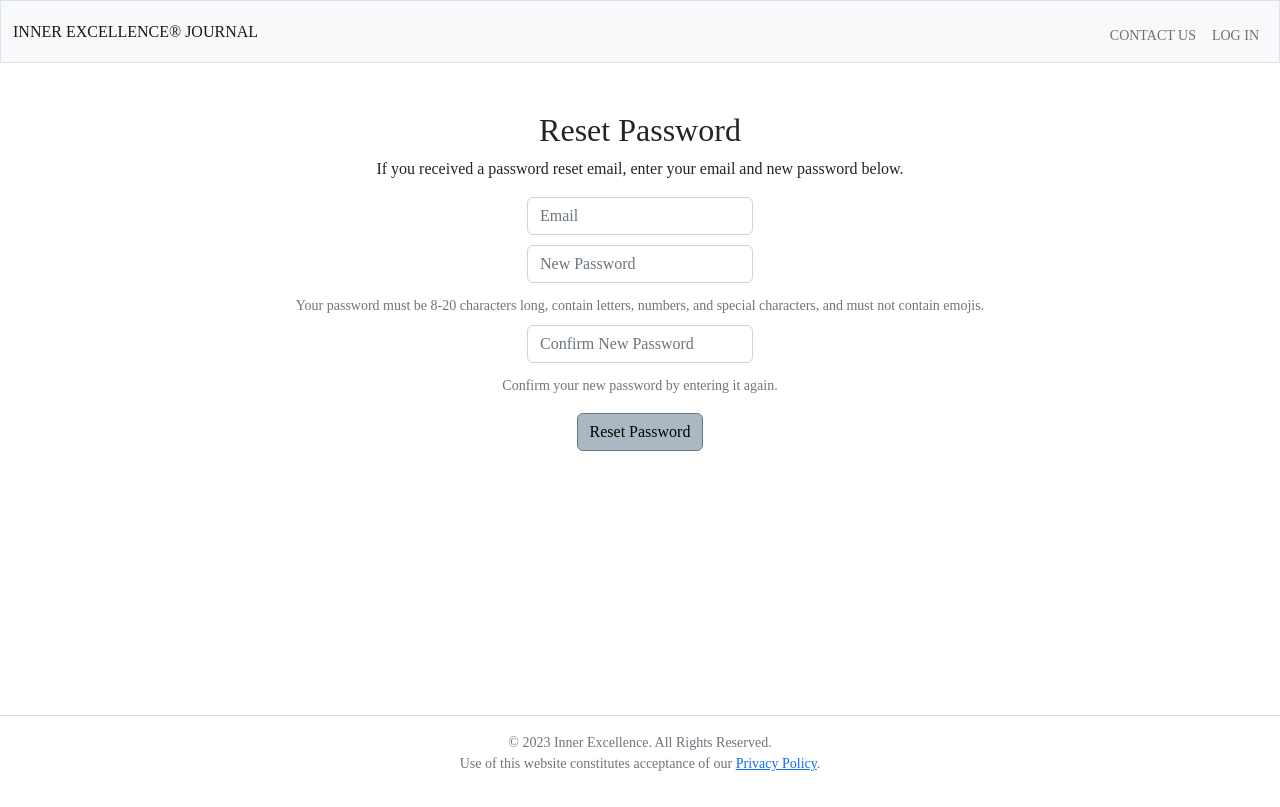
After one commit to shininglegend/shininglegend.github.io, a Flask app: page /reset-password/1 in a window 1280 px wide. The commit adds this page. Run offline with Flask 2, Linux system fonts and the light colour scheme; some web fonts are replaced.

Commit message:
Added forgot password functionality

```diff
--- a/app.py
+++ b/app.py
@@ -13,7 +13,7 @@ from helpers.user_management import *
 from helpers.email_notifs import *
 
 # import the app/db in order to avoid circular imports
-from init import app
+from init import app, logger
 
 # Add the admin page blueprints
 app.register_blueprint(admin)
@@ -67,7 +67,8 @@ def page_not_found(error):
 @app.errorhandler(500)
 def server_error(error):
     # Send email notifs of problems
-    send_email('jvctext@gmail', "[ERROR] Server Error", f"Hey, this is just a message to indicated that the server has encountered an error: {error}")
+    #send_email('jvctext@gmail', "[ERROR] Server Error", f"Hey, this is just a message to indicated that the server has encountered an error: {error}")
+    logger.error(error)
     flash("Sorry, there was an error. If the issue presists, please contact us. Thanks!")
     return redirect('/')
 
--- a/helpers/email_notifs.py
+++ b/helpers/email_notifs.py
@@ -3,7 +3,7 @@
 import os
 from sendgrid import SendGridAPIClient
 from sendgrid.helpers.mail import Mail
-from flask import render_template, request
+from flask import render_template, request, flash
 from helpers.helpers import *
 from init import logger, app, db
 
@@ -14,8 +14,10 @@ if not SENDGRID_API_KEY:
 SENDER_EMAIL = 'titus@innerexcellence.com'
 
 def send_email(to_email, type, body):
+    # Append a notice to the end of the body to indicate that this email was sent by an automated system from ixjournals.com
+    body += "<hr><p>This email was sent by an automated system from ixjournal.com. If you recieved this email in error, please let us know by replying to this email.</p>"
     message = Mail(
-        from_email=SENDER_EMAIL,
+        from_email=(SENDER_EMAIL, "IX Journal Notifications"),
         to_emails=to_email,
         subject=type,
         html_content=body)
@@ -46,4 +48,5 @@ def email_preferences():
             return render_template("email-preferences.html", preferences=preferences)
     else:
         # Check which ones are selected
-        pass
+        flash("Not implemented yet.")
+        return redirect('/')
--- a/helpers/helpers.py
+++ b/helpers/helpers.py
@@ -1,8 +1,8 @@
 # These helper functions are defined here to make them easier to find
 # Written by Titus Murphy. (c) 2023
-from flask import redirect, session, render_template
+from flask import redirect, session, render_template, url_for
 from functools import wraps
-
+import secrets
 from init import db
 
 
--- a/helpers/user_management.py
+++ b/helpers/user_management.py
@@ -5,12 +5,20 @@
 - (future) manage_account
 - register
 """
-from datetime import date, datetime
-from flask import flash, redirect, render_template, request, session
+from datetime import date, datetime, timedelta
+from flask import flash, redirect, render_template, request, session, url_for, get_flashed_messages
 from werkzeug.security import check_password_hash, generate_password_hash
 
 from helpers.helpers import apology, login_required
+from helpers.email_notifs import send_email
+from helpers.admin_pages import gencode
 from init import app, db
+
+
+# Dictionary to store email cooldowns
+cooldowns = {}
+cooldown_duration = 300 # 5 minutes
+reset_duration = 1800  # 30 minutes
 
 
 # Login page (stolen from my finance pset but like it was so well written :)
@@ -18,15 +26,21 @@ from init import app, db
 def login():
     """Log user in"""
 
-    # Forget any user_id
+    # Preserve flashed messages
+    flashed_messages = session.get('_flashes', [])
+
+    # Clear the session
     session.clear()
+
+    # Restore flashed messages
+    session['_flashes'] = flashed_messages
 
     # User reached route via POST (as by submitting a form via POST)
     if request.method == "POST":
 
         # Ensure username was submitted
         if not request.form.get("username"):
-            return apology("must provide email", 400)
+            return apology("must provide email.", 400)
 
         # Ensure password was submitted
         elif not request.form.get("password"):
@@ -37,7 +51,8 @@ def login():
 
         # Ensure username exists and password is correct
         if len(rows) != 1 or not check_password_hash(rows[0]["hash"], request.form.get("password")):
-            return apology("invalid username and/or password", 400)
+            flash("Invalid username and/or password.")
+            return render_template("login.html")
 
         # Remember which user has logged in
         session["user_id"] = rows[0]["id"]
@@ -162,3 +177,87 @@ def check(code, email):
 # Invalidate the code in the database
 def remcode(code):
     db.execute("UPDATE codes SET valid=NULL WHERE code=?", code)
+
+
+@app.route('/forgot-password', methods=['GET', 'POST'])
+def forgot_password():
+    if request.method == 'POST':
+        #print("Received POST request on forgot-password.")
+        email = request.form['email']
+
+        # Check cooldown for requesting reset links
+        last_request_time = cooldowns.get(email, {}).get('last_request_time', None)
+        if last_request_time:
+            if datetime.now() - last_request_time < timedelta(seconds=cooldown_duration):
+                flash("You need to wait before requesting another password reset.")
+                return redirect(url_for('forgot_password'))
+
+        # Check cooldown for sending reset links
+        last_send_time = cooldowns.get(email, {}).get('last_send_time', None)
+        if last_send_time:
+            if datetime.now() - last_send_time < timedelta(seconds=reset_duration):
+                flash("A reset link has already been sent. Please check your email.")
+                return redirect(url_for('login'))
+
+        # Check if their email exists in the database, if not, only pretend something happened
+        user = db.execute("SELECT * FROM users WHERE email=?", email)
+        if not user:
+            flash("If your email is in our database, a reset link has been sent to your email.")
+            return redirect(url_for('login'))
+        # Send reset password link
+        print("User exists.")
+        reset_code = gencode(email, False, "reset")
+        print(reset_code)
+        body = f'''
+            <h2>Hello! Someone requested a password reset for {email}.</h2><hr>
+            If it was you, click <a href="{url_for('reset_password', token=reset_code, _external=True)}">here</a> to reset your password.<br>
+            Or copy and paste the following link into your browser:<br>
+            {url_for('reset_password', token=reset_code, _external=True)}<br>
+            <strong>Please note that all previous links have been invalidated.</strong>
+        '''
+        # Make a custom timestamp per hour to ensure a new thread is created
+        send_email(email, f"Password Reset for IX Journals", body)
+
+        # Update cooldowns
+        cooldowns[email] = {
+            'last_request_time': datetime.now(),
+            'last_send_time': datetime.now()
+        }
+
+        flash("If your email is in our database, a reset link has been sent to your email.")
+        return redirect(url_for('login'))
+    return render_template('forgot_password.html')
+
+# Set up the actual reset page
+@app.route('/reset-password/<token>', methods=['GET', 'POST'])
+def reset_password(token):
+    if request.method == 'POST':
+        # Check if the token is in the database and valid
+        # Check their code and email
+        validity = check(token, request.form.get("email"))[1]
+        passcode = request.form.get("new_password")
+        email = request.form.get("email")
+        print(validity, passcode)
+        if (not validity) or (not passcode) or (not email):
+            flash("That code was invalid, or you didn't provide an email / password.")
+            return redirect("/forgot-password")
+        elif validity != True:
+            flash(f"That code has expired as of {validity}. Try again.")
+            return redirect("/forgot-password")
+
+        # Check to ensure their passwords match
+        if passcode != request.form.get("confirm_password"):
+            flash("Those passwords do not match.")
+            return redirect(url_for("reset-password", token=token))
+
+        # Update password if provided
+        elif passcode:
+            db.execute("UPDATE users SET hash = ? WHERE email = ?", generate_password_hash(passcode), email)
+            # Ensure there are no other valid codes to prevent reuse
+            db.execute("UPDATE codes SET valid = NULL WHERE email = ?", email)
+            flash("Your password has been updated.")
+            return redirect("/login")
+        else:
+            flash("You didn't provide a new password, or they didn't match. Please try again.")
+            return render_template("reset-password.html", token=token)
+    return render_template("reset-password.html", token=token)
--- a/static/scripts.js
+++ b/static/scripts.js
@@ -1,14 +1,14 @@
 // Coming soon! Maybe? (Beyond scope of project to be handed in)
 
-// Hide the navbar on admin pages
-$(document).ready(function() {
-    var path = window.location.pathname;
-    if (path.startsWith("/admin")) {
-        $("#mainNavBar").removeClass("navbar-expand-xl");
-    } else {
-        $("#mainNavBar").addClass("navbar-expand-xl");
-    }
-});
+// // Hide the navbar on admin pages
+// $(document).ready(function() {
+//     var path = window.location.pathname;
+//     if (path.startsWith("/admin")) {
+//         $("#mainNavBar").removeClass("navbar-expand-xl");
+//     } else {
+//         $("#mainNavBar").addClass("navbar-expand-xl");
+//     }
+// });
 
 // Written by ChatGPT-4
 document.addEventListener('DOMContentLoaded', function() {
--- a/templates/apology.html
+++ b/templates/apology.html
@@ -7,5 +7,6 @@
 
 {% block main %}
     <!-- https://memegen.link/ -->
+    <p>You're not really supposed to be here. <a href="/">Go Home?</a></p>
     <img alt="{{ top }}" class="border img-fluid" src="http://memegen.link/custom/{{ top | urlencode }}/{{ bottom | urlencode }}.jpg?alt=https://i.imgur.com/CsCgN7Ll.png&width=400" title="{{ top }}">
 {% endblock %}
--- a/templates/client-journals.html
+++ b/templates/client-journals.html
@@ -24,9 +24,9 @@
                         <td class="col"> {{ journal.content | e }} </td>
                         <td class="col">
                             {% if journal.response %}
-                                <i>Draft: {{ journal.response }} </i>
+                                <p>Draft: <i>{{ journal.response }} </i></p>
                             {% else %}
-                                <i>You haven't responded to this journal yet.</i></td>
+                                <p><i>You haven't responded to this journal yet.</i></td></p>
                             {% endif %}
                     </tr>
                 {% endfor %}
--- a/templates/login.html
+++ b/templates/login.html
@@ -15,5 +15,9 @@
             </div>
             <button class="btn btn-primary" type="submit">Log In</button>
         </form>
+        <!-- Forgot password stuff -->
+        <div class="form-text">
+            <a href="/forgot-password">Forgot Password?</a>
+        </div>
     </div>
 {% endblock %}
--- /dev/null
+++ b/templates/reset-password.html
@@ -0,0 +1,35 @@
+<!-- Reset Password page -->
+{% extends "layout.html" %}
+
+{% block title %}
+    Reset Password
+{% endblock %}
+
+{% block main %}
+    <div class="container mb-3 text-center">
+        <form action="" method="post">
+            <h2>Reset Password</h2>
+            <p>If you received a password reset email, enter your email and new password below.</p>
+
+            <!-- Email input -->
+            <input autocomplete="off" class="form-control mx-auto w-auto" id="email" name="email" placeholder="Email" type="email" required>
+
+            <!-- New Password input -->
+            <input autocomplete="off" aria-describedby="newPasswordHelpBlock" class="form-control mx-auto w-auto mt-2" id="new_password" name="new_password" placeholder="New Password" type="password" minlength="8" required>
+            <small id="newPasswordHelpBlock" class="form-text text-muted">
+                Your password must be 8-20 characters long, contain letters, numbers, and special characters, and must not contain emojis.
+            </small>
+
+            <!-- Confirm New Password input -->
+            <input autocomplete="off" aria-describedby="confirmPasswordHelpBlock" class="form-control mx-auto w-auto mt-2" id="confirm_password" name="confirm_password" placeholder="Confirm New Password" type="password" minlength="8" required>
+            <small id="confirmPasswordHelpBlock" class="form-text text-muted">
+                Confirm your new password by entering it again.
+            </small>
+
+            <!-- Submit Button -->
+            <div>
+                <button class="btn btn-outline-secondary jbutton mt-3" type="submit">Reset Password</button>
+            </div>
+        </form>
+    </div>
+{% endblock %}
```
Also changed, not shown: helpers/admin_pages.py (+24 -11 lines), init.py (+8 -2 lines), templates/forgot_password.html (added, +17 -0 lines).
